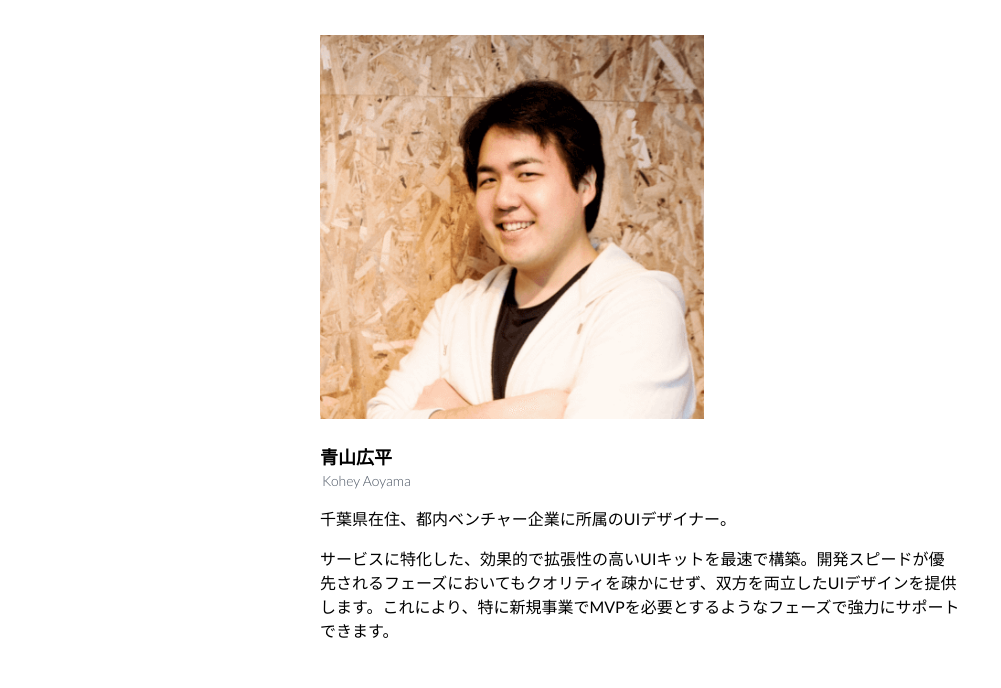
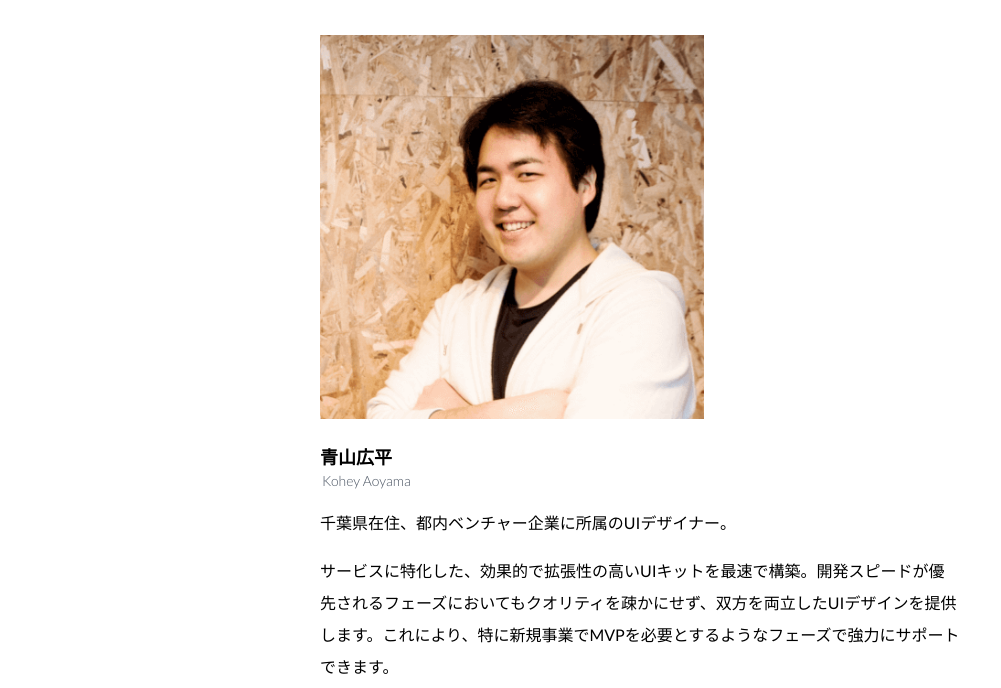
Before and after one commit to KoheyAoyama/koheybase-v2, a Gatsby site: page /about-me in a window 1280 px wide. Shown: the part 85-773 px from the top of the page, without its empty margins (0-1001 px from the left). Built offline with nearby package versions, Linux system fonts and the light colour scheme; Gatsby itself is replaced by a stand-in of ours.

Commit message:
feat(global style): line height 2.0

```diff
--- a/src/styles/global.css
+++ b/src/styles/global.css
@@ -10,4 +10,5 @@
 body {
   font-family: 'Lato', 'Noto Sans JP', 'sans-serif';
   font-weight: 400;
+  line-height: 2.0;
 }
```
